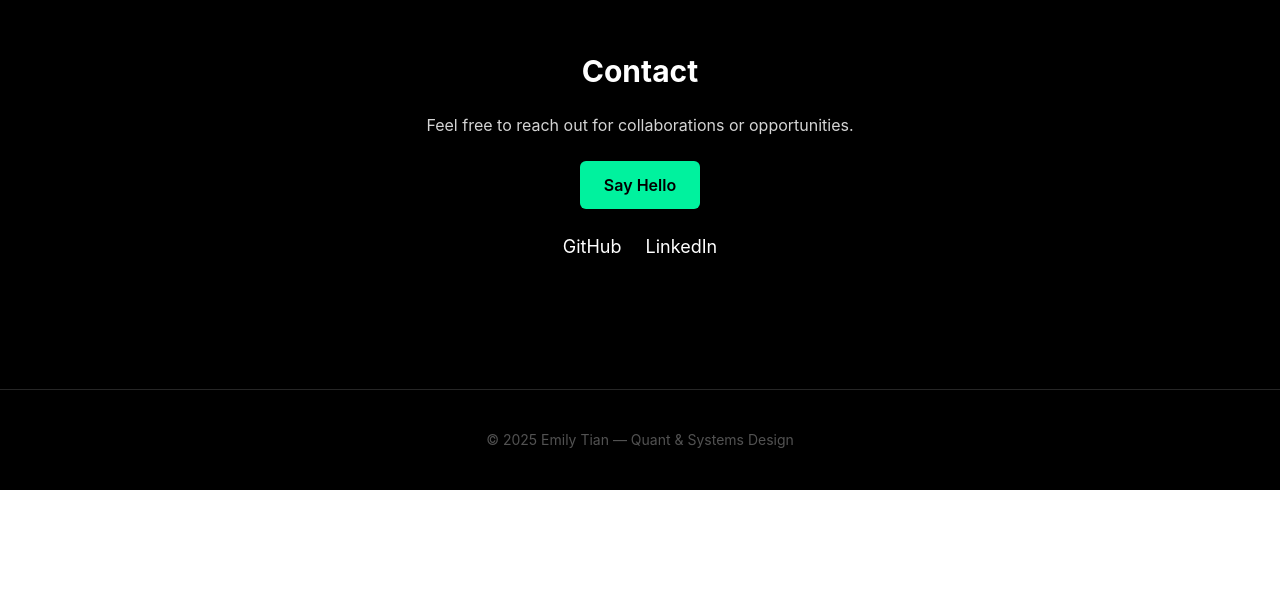
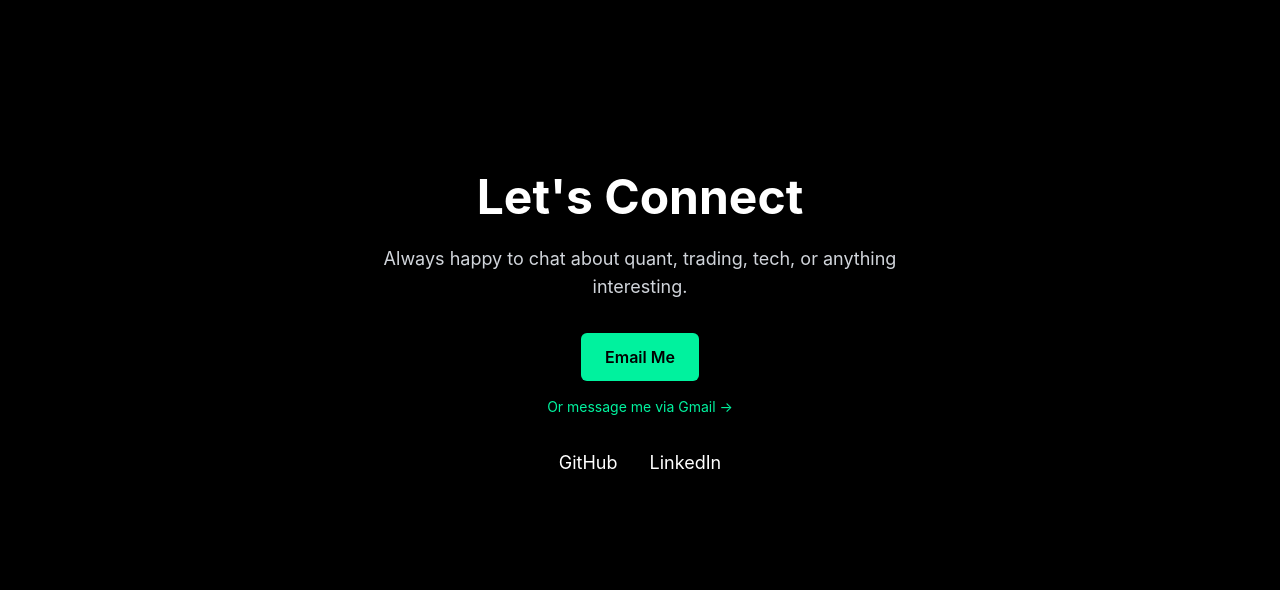
Before and after one commit to eyt44/emily-portfolio, a React (Vite) app: page / in a window 1280 px wide. Shown: the part 2390-2980 px from the top of the page. Before the commit the page ends 2880 px from the top, so only its background shows below. Built offline with nearby package versions, Linux system fonts and the light colour scheme.

Commit message:
Update portfolio content/ui

```diff
--- a/src/components/Contact.jsx
+++ b/src/components/Contact.jsx
@@ -1,46 +1,74 @@
 import { motion } from "framer-motion";
 
-export default function Contact() {
+const Contact = () => {
   return (
-    <section id="contact" className="py-32 px-6 text-center">
+    <section id="contact" className="h-screen flex items-center justify-center px-6">
+      <div className="text-center max-w-xl">
         <motion.h2
-        className="text-3xl font-bold text-white mb-6"
-        initial={{ opacity: 0, x: -10 }}
-        whileInView={{ opacity: 1, x: 0 }}
+          initial={{ y: 20, opacity: 0 }}
+          whileInView={{ y: 0, opacity: 1 }}
           viewport={{ once: true }}
+          transition={{ duration: 0.6 }}
+          className="text-5xl font-bold mb-6"
         >
-        Contact
+          Let's Connect
         </motion.h2>
 
         <motion.p
-        className="text-neutral-300 mb-6"
-        initial={{ opacity: 0, y: 15 }}
-        whileInView={{ opacity: 1, y: 0 }}
+          initial={{ opacity: 0 }}
+          whileInView={{ opacity: 1 }}
           viewport={{ once: true }}
+          transition={{ delay: 0.2, duration: 0.6 }}
+          className="text-lg text-gray-300 mb-8"
         >
-        Feel free to reach out for collaborations or opportunities.
+          Always happy to chat about quant, trading, tech, or anything interesting.
         </motion.p>
 
+        {/* BUTTONS */}
         <div className="flex flex-col items-center gap-4">
+
+          {/* Main email button */}
           <motion.a
             href="mailto:e.tian@yale.edu"
             className="px-6 py-3 bg-primary text-black font-semibold rounded-md shadow hover:bg-primary/80 transition inline-block"
             whileHover={{ scale: 1.05 }}
             whileTap={{ scale: 0.98 }}
           >
-          Say Hello
+            Email Me
           </motion.a>
 
-        <div className="flex gap-6 mt-2 text-lg">
-          <a href="https://github.com/eyt44" target="_blank" className="hover:text-primary">
+          {/* Gmail fallback */}
+          <a
+            href="https://mail.google.com/mail/?view=cm&fs=1&to=e.tian@yale.edu"
+            target="_blank"
+            rel="noopener noreferrer"
+            className="text-primary text-sm hover:underline"
+          >
+            Or message me via Gmail →
+          </a>
+
+          {/* Social Links */}
+          <div className="flex gap-8 text-lg mt-4">
+            <a
+              href="https://github.com/eyt44"
+              target="_blank"
+              className="hover:text-primary transition"
+            >
               GitHub
             </a>
-          <a href="https://www.linkedin.com/in/emily-t-338503318/" target="_blank" className="hover:text-primary">
+
+            <a
+              href="https://www.linkedin.com/in/emily-t-338503318/"
+              target="_blank"
+              className="hover:text-primary transition"
+            >
               LinkedIn
             </a>
           </div>
         </div>
-
+      </div>
     </section>
   );
-}
+};
+
+export default Contact;
```
Lines whose indentation alone changed are shown as unchanged.
